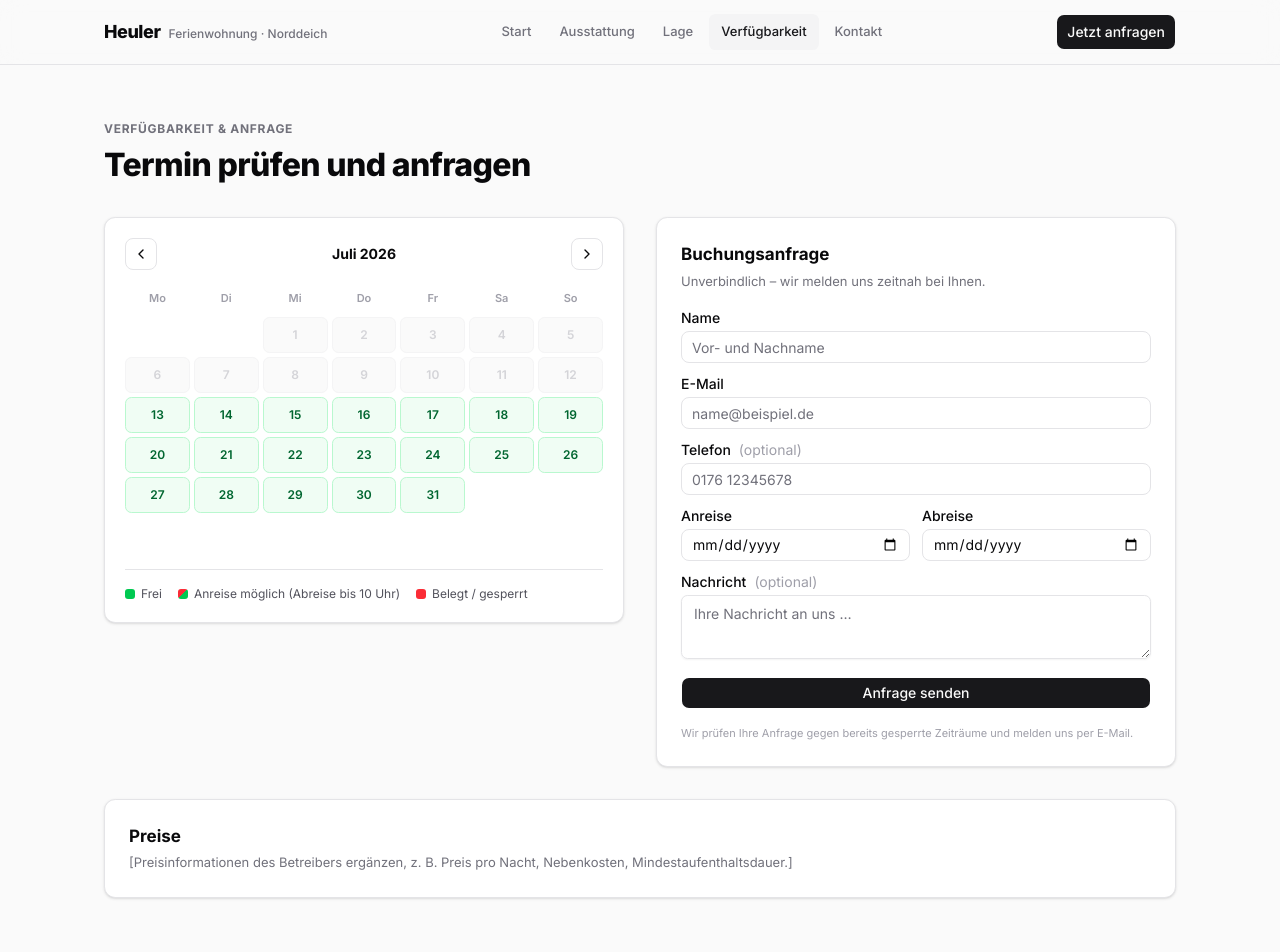
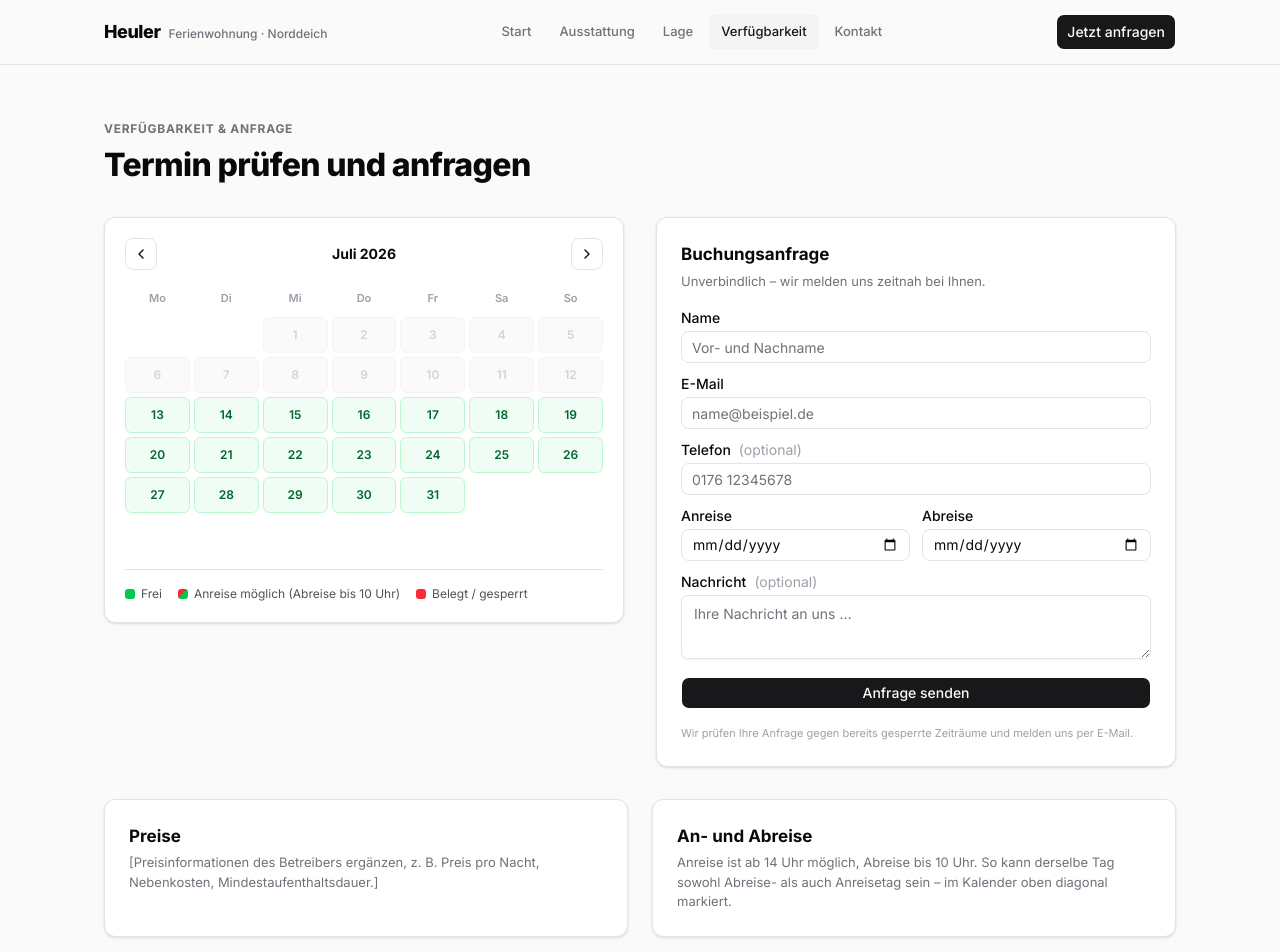
Before and after one commit to ArneBuetergerds/heuler-norddeich, a Next.js app: page /verfuegbarkeit in a window 1280 px wide. Shown: the top 952 px of the page. Built offline with nearby package versions, Linux system fonts and the light colour scheme; no server answers; the database is empty.

Commit message:
feat(site): explain check-in/check-out times on the availability page
The 2pm arrival / 10am departure policy was only visible as a hover
tooltip on the calendar's diagonal handover days - easy to miss. Adds
a visible info box next to the pricing placeholder, matching its
style.

```diff
--- a/src/app/(site)/verfuegbarkeit/page.tsx
+++ b/src/app/(site)/verfuegbarkeit/page.tsx
@@ -36,12 +36,23 @@ export default async function VerfuegbarkeitPage() {
         <BookingRequestForm />
       </div>
 
-      <div className="mt-8 rounded-xl border bg-card p-6 shadow-sm">
-        <h2 className="mb-1 text-[17px] font-bold">Preise</h2>
-        <p className="text-[13px] text-zinc-500">
-          [Preisinformationen des Betreibers ergänzen, z. B. Preis pro Nacht,
-          Nebenkosten, Mindestaufenthaltsdauer.]
-        </p>
+      <div className="mt-8 grid gap-6 md:grid-cols-2">
+        <div className="rounded-xl border bg-card p-6 shadow-sm">
+          <h2 className="mb-1 text-[17px] font-bold">Preise</h2>
+          <p className="text-[13px] text-zinc-500">
+            [Preisinformationen des Betreibers ergänzen, z. B. Preis pro Nacht,
+            Nebenkosten, Mindestaufenthaltsdauer.]
+          </p>
+        </div>
+
+        <div className="rounded-xl border bg-card p-6 shadow-sm">
+          <h2 className="mb-1 text-[17px] font-bold">An- und Abreise</h2>
+          <p className="text-[13px] text-zinc-500">
+            Anreise ist ab 14 Uhr möglich, Abreise bis 10 Uhr. So kann
+            derselbe Tag sowohl Abreise- als auch Anreisetag sein – im
+            Kalender oben diagonal markiert.
+          </p>
+        </div>
       </div>
     </section>
   );
```
